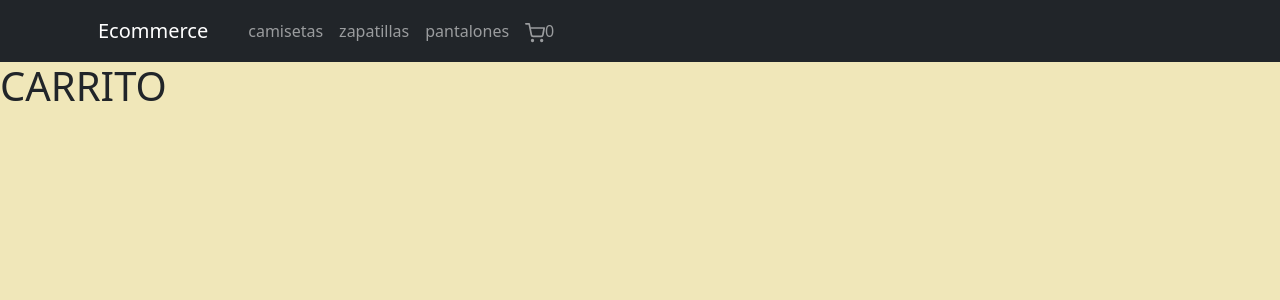
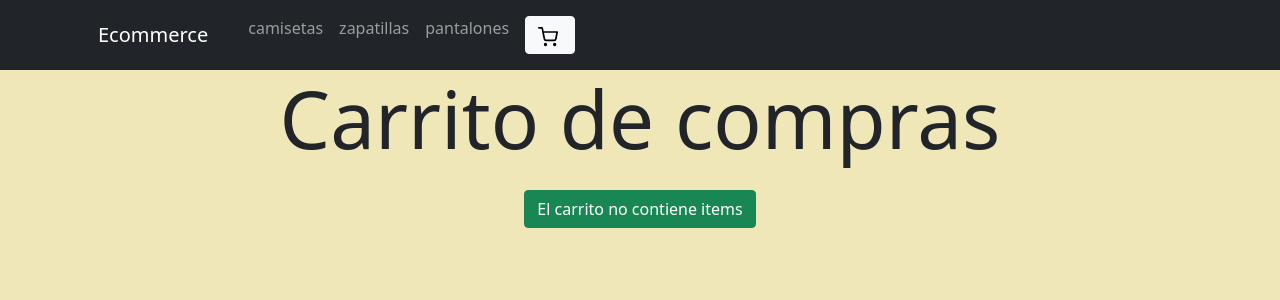
Before and after one commit to nicoacp/react_coderhouse, a React (Create React App) app: page /cart in a window 1280 px wide. Shown: the top 300 px of the page. Built offline with nearby package versions, Linux system fonts and the light colour scheme; the HTML template or start-up script is replaced by a standard one.

Commit message:
clase 11-cart view

```diff
--- a/src/components/Cart/Cart.jsx
+++ b/src/components/Cart/Cart.jsx
@@ -1,16 +1,62 @@
 import React from "react";
 import { useCartContext } from "../CartContext/CartContext"
+import "bootstrap/dist/css/bootstrap.min.css";
+import { Link } from "react-router-dom";
+import { Accordion} from "react-bootstrap";
 
 const Cart = () => {
-  const { cartList } = useCartContext();
+  const { cartList, clearCart, removeItem } = useCartContext();
+
   console.log(cartList);
+
   return (
-    <>
-      <h1>CARRITO</h1>
-      {cartList.map((item) => (
-        <h2 key={item.item.id}>{item.item.title}</h2>
-      ))}
-    </>
+    <div className="container text-center">
+      <h1 className="display-1">Carrito de compras</h1>
+      {cartList.length > 0 ? (
+        <>
+          <Accordion defaultActiveKey="0">
+            {cartList.map((item) => {
+              return (
+                <Accordion.Item key={item.item.id} eventKey="0">
+                  <Accordion.Header>{item.item.title}</Accordion.Header>
+                  <Accordion.Body>
+                      <button
+                        className="btn bg-danger"
+                        //cuando se clickea se ejecuta una funcion que llama a "removeItem" con parametro el id del item a remover
+                        onClick={() => removeItem(item.item.id)}
+                      >
+                        Eliminar Producto
+                      </button>
+                      <h3>Precio: $ {item.item.price} </h3>
+                      <h3>Descripción: {item.item.description} </h3>
+                      <img
+                        src={item.item.pictureUrl}
+                        className="card-img-top p-1 m-auto"
+                        style={{ width: "18rem" }}
+                        alt="..."
+                      />
+                 </Accordion.Body>
+                 </Accordion.Item>
+
+              );
+            })}
+           </Accordion>
+          <button
+            className="btn bg-warning my-3"
+            //cuando se clickea se ejecuta una funcion que llama a "removeItem" con parametro el id del item a remover
+            onClick={clearCart}
+          >
+            Vaciar Carrito
+          </button>
+        </>
+      ) : (
+        <Link to="/">
+          <button className="btn btn-success my-3">
+            El carrito no contiene items
+          </button>
+        </Link>
+      )}
+    </div>
   );
 };
 
--- a/src/components/CartContext/CartContext.jsx
+++ b/src/components/CartContext/CartContext.jsx
@@ -57,6 +57,7 @@ export const CartContextProvider = ({ children }) => {
         setCartList,
         clearCart,
         removeItem,
+        cartProducts,
       }}
     >
       {children}
--- a/src/components/CartWidget/CartWidget.jsx
+++ b/src/components/CartWidget/CartWidget.jsx
@@ -1,13 +1,23 @@
 import React from 'react'
+import "bootstrap/dist/css/bootstrap.min.css";
 import { FiShoppingCart } from "react-icons/fi";
+import { useCartContext } from "../CartContext/CartContext"
 
-function CartWidget({cantidad}) {
+const CartWidget = () => {
+    const { cartProducts } = useCartContext();
     return (
-            <>
+        <>
+            <button className="btn btn-light">
             <FiShoppingCart size={20} />
-            <span >{cantidad}</span>
+            &nbsp;
+            {cartProducts > 0 ? (
+                <span className="badge bg-secondary">{cartProducts}</span>
+            ) : (
+                ""
+            )}
+        </button>
             </>
-    )
-}
+    );
+};
 
 export default CartWidget
--- a/src/components/NavBar/NavBar.jsx
+++ b/src/components/NavBar/NavBar.jsx
@@ -15,7 +15,7 @@ return(
         <Link className="nav-link" to="/categoria/camisetas"> camisetas</Link>
         <Link className="nav-link" to="/categoria/zapatillas">zapatillas</Link>
         <Link className="nav-link" to="/categoria/pantalones">pantalones</Link>
-          <Nav.Link href="#carrito"><CartWidget cantidad={0}/></Nav.Link>
+          <Nav.Link href="#carrito"><CartWidget/></Nav.Link>
         </Nav>
       </Navbar.Collapse>
     </Container>
```
